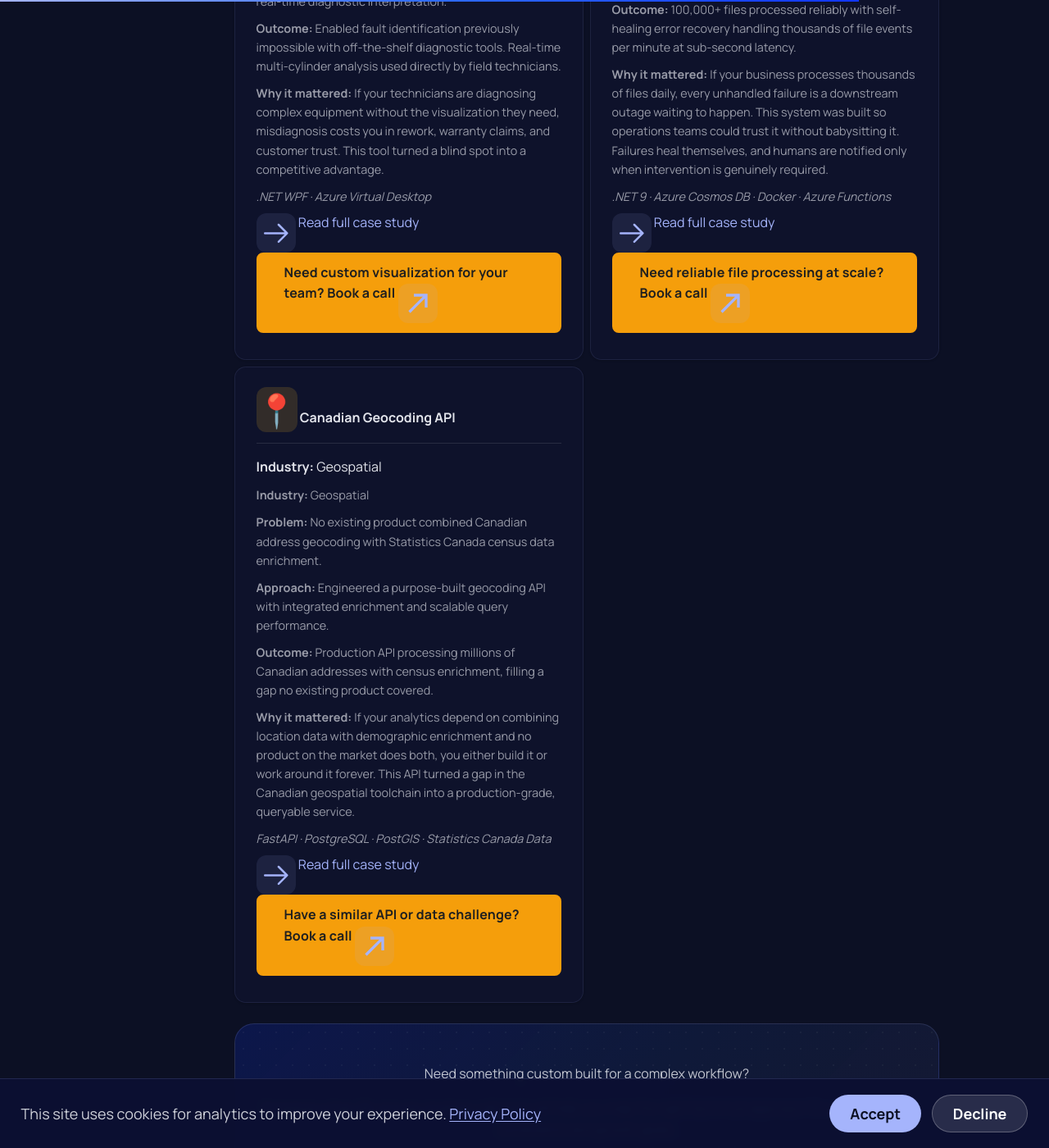
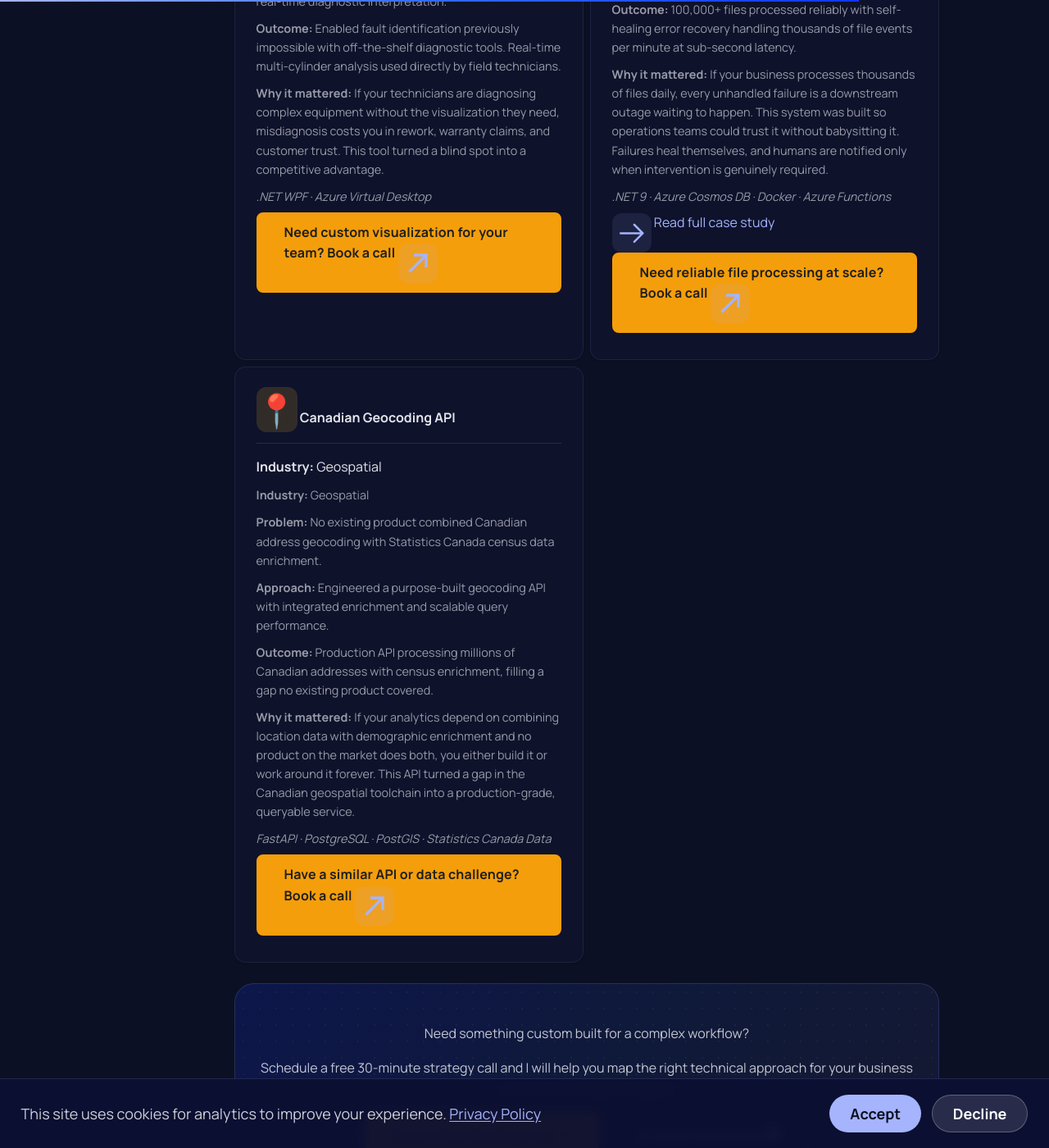
Before and after one commit to JonathanDDuncan/jonathanduncanprowebsite, an MkDocs documentation site: the page built from docs/portfolio/index.md, in a window 1280 px wide and 1400 px high, scrolled down 1899 px. Shown: the whole window at 82% size. Built offline with MkDocs 1.6.1 and Material for MkDocs 9.7.7, drawn with Linux system fonts in a browser that asks for light colours; some of the changed text lies outside the part shown.

Commit message:
Update project links and navigation structure in documentation

```diff
--- a/docs/portfolio/index.md
+++ b/docs/portfolio/index.md
@@ -71,7 +71,6 @@
 
     *.NET WPF · Azure Virtual Desktop*
 
-    [:octicons-arrow-right-24: Read full case study](projects/diagnostic-visualization-platform.md)
     [Need custom visualization for your team? Book a call :material-arrow-top-right:](https://cal.com/jonathanduncan/free-consultation){ .md-button .md-button--primary }
 
 -   <span class="service-icon icon-color-green">📄</span> **Real-Time File Monitoring System**
@@ -92,7 +91,7 @@
 
     *.NET 9 · Azure Cosmos DB · Docker · Azure Functions*
 
-    [:octicons-arrow-right-24: Read full case study](projects/real-time-file-monitoring.md)
+    [:octicons-arrow-right-24: Read full case study](projects/case-study-file-monitoring-system.md)
     [Need reliable file processing at scale? Book a call :material-arrow-top-right:](https://cal.com/jonathanduncan/free-consultation){ .md-button .md-button--primary }
 
 -   <span class="service-icon icon-color-amber">📍</span> **Canadian Geocoding API**
@@ -113,7 +112,7 @@
 
     *FastAPI · PostgreSQL · PostGIS · Statistics Canada Data*
 
-    [:octicons-arrow-right-24: Read full case study](projects/canadian-geocoding-api.md)
+
     [Have a similar API or data challenge? Book a call :material-arrow-top-right:](https://cal.com/jonathanduncan/free-consultation){ .md-button .md-button--primary }
 
 </div>
--- a/mkdocs.yml
+++ b/mkdocs.yml
@@ -6,6 +6,7 @@
   - Home: index.md
   - Services: services.md
   - Projects:
+    - Overview: portfolio/index.md
     - "From Buried in Paperwork to Back in the Field: Automating an Automotive Diagnostics Operation": portfolio/projects/case-study-automotive-platform.md
     - Climate Data Pipeline and Integration Platform: portfolio/projects/case-study-climate-data-pipeline.md
     - Real-Time File Monitoring System: portfolio/projects/case-study-file-monitoring-system.md
```
